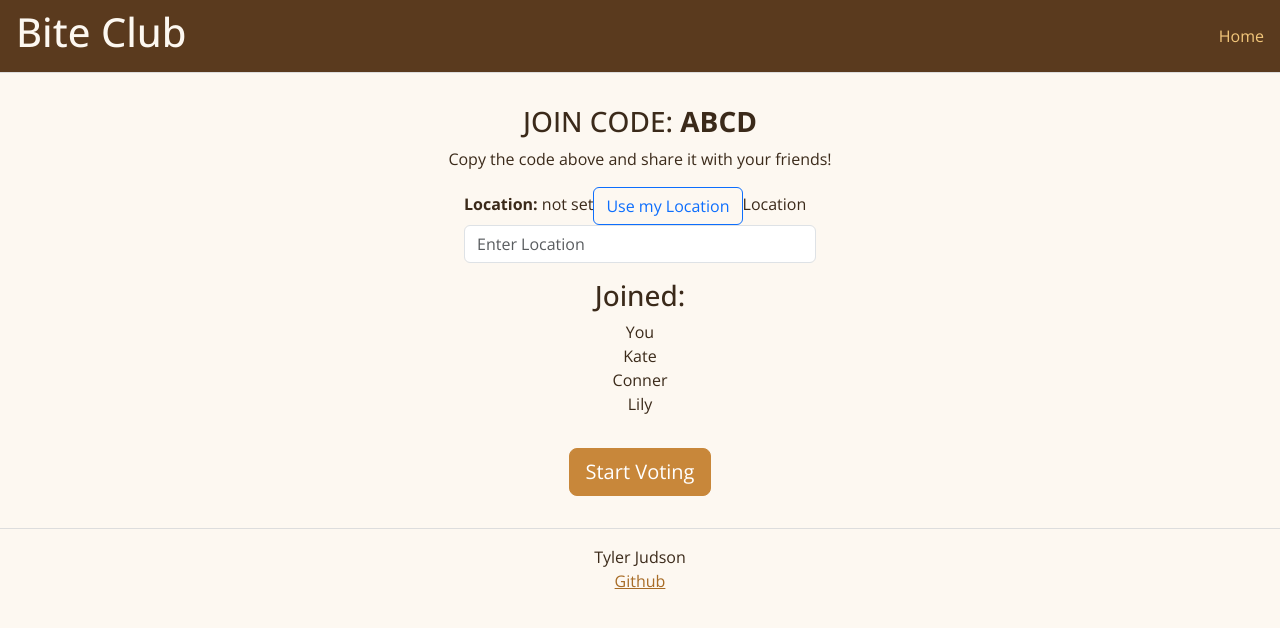
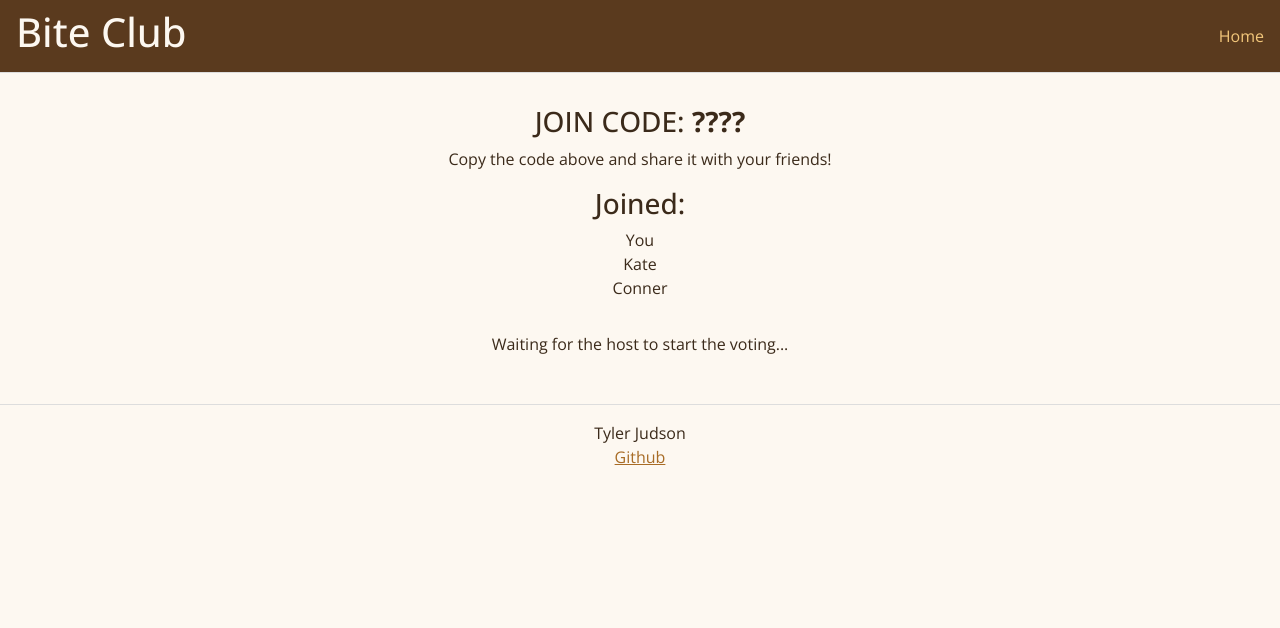
Before and after one commit to TylerJudson/Startup, a React (Vite) app: page /waiting in a window 1280 px wide. Shown: the top 628 px of the page. Built offline with nearby package versions, Linux system fonts and the light colour scheme.

Commit message:
Made the waiting page show the code and have friends join!

```diff
--- a/src/waiting/waiting.jsx
+++ b/src/waiting/waiting.jsx
@@ -1,37 +1,78 @@
 import React from 'react';
+import { useNavigate } from 'react-router-dom';
 
 export function Waiting() {
+    const groupCode = localStorage.getItem('groupCode') || '????';
+    const isHost = localStorage.getItem('isHost') === 'true';
+    const [location, setLocation] = React.useState(localStorage.getItem('location') || '');
+    const [joined, setJoined] = React.useState(['You']);
+    const navigate = useNavigate();
+
+    // This will be replaced with WebSocket messages when people join
+    React.useEffect(() => {
+        const friends = ['Kate', 'Conner', 'Lily'];
+        let i = 0;
+        const timer = setInterval(() => {
+            if (i < friends.length) {
+                const name = friends[i];
+                setJoined((names) => [...names, name]);
+                i++;
+            } else {
+                clearInterval(timer);
+                // Pretend the host started the voting
+                if (!isHost) {
+                    navigate('/vote');
+                }
+            }
+        }, 2000);
+
+        return () => clearInterval(timer);
+    }, []);
+
+    // This will be replaced with a call to a location service
+    function useMyLocation() {
+        setLocation('Provo, UT');
+    }
+
+    function startVoting(e) {
+        e.preventDefault();
+        localStorage.setItem('location', location);
+        localStorage.setItem('players', JSON.stringify(joined));
+        navigate('/vote');
+    }
+
     return (
         <main className="waiting">
             <div className="code-box">
-        <h3>JOIN CODE: <span id="join-code">ABCD</span></h3>
+                <h3>JOIN CODE: <span id="join-code">{groupCode}</span></h3>
                 <span>Copy the code above and share it with your friends!</span>
             </div>
 
-      {/* THIS WILL SHOW FOR THE HOST ONLY */}
-      {/* THE BUTTON WILL AUTO USE THEIR LOCATION WHILE
-          THE INPUT WILL ALLOW THE USER TO ENTER MANUALLY */}
+            {isHost && (
                 <div className="host-box">
-        <span><b>Location:</b> not set</span>
-        <button className="btn btn-outline-primary">Use my Location</button>
+                    <span><b>Location:</b> {location || 'not set'}</span>
+                    <button className="btn btn-outline-primary" onClick={useMyLocation}>Use my Location</button>
                     <label htmlFor="location">Location</label>
-        <input className="form-control" type="text" id="location" name="location" placeholder="Enter Location" />
+                    <input className="form-control" type="text" id="location" value={location} onChange={(e) => setLocation(e.target.value)} placeholder="Enter Location" />
                 </div>
+            )}
 
-      {/* NAMES WILL APPEAR HERE WITH A WEBSOCKET */}
             <div>
                 <h3>Joined: </h3>
                 <ul className="joined">
-          <li>You</li>
-          <li>Kate</li>
-          <li>Conner</li>
-          <li>Lily</li>
+                    {joined.map((name) => (
+                        <li key={name}>{name}</li>
+                    ))}
                 </ul>
             </div>
 
-      <form method="get" action="/vote">
-        <button className="btn btn-primary btn-lg" type="submit">Start Voting</button>
+            {isHost ? (
+                <form onSubmit={startVoting}>
+                    <button className="btn btn-primary btn-lg" type="submit" disabled={!location}>Start Voting</button>
                 </form>
+            ) : (
+                <p>Waiting for the host to start the voting...</p>
+            )}
         </main>
     );
 }
```
Lines whose indentation alone changed are shown as unchanged.
